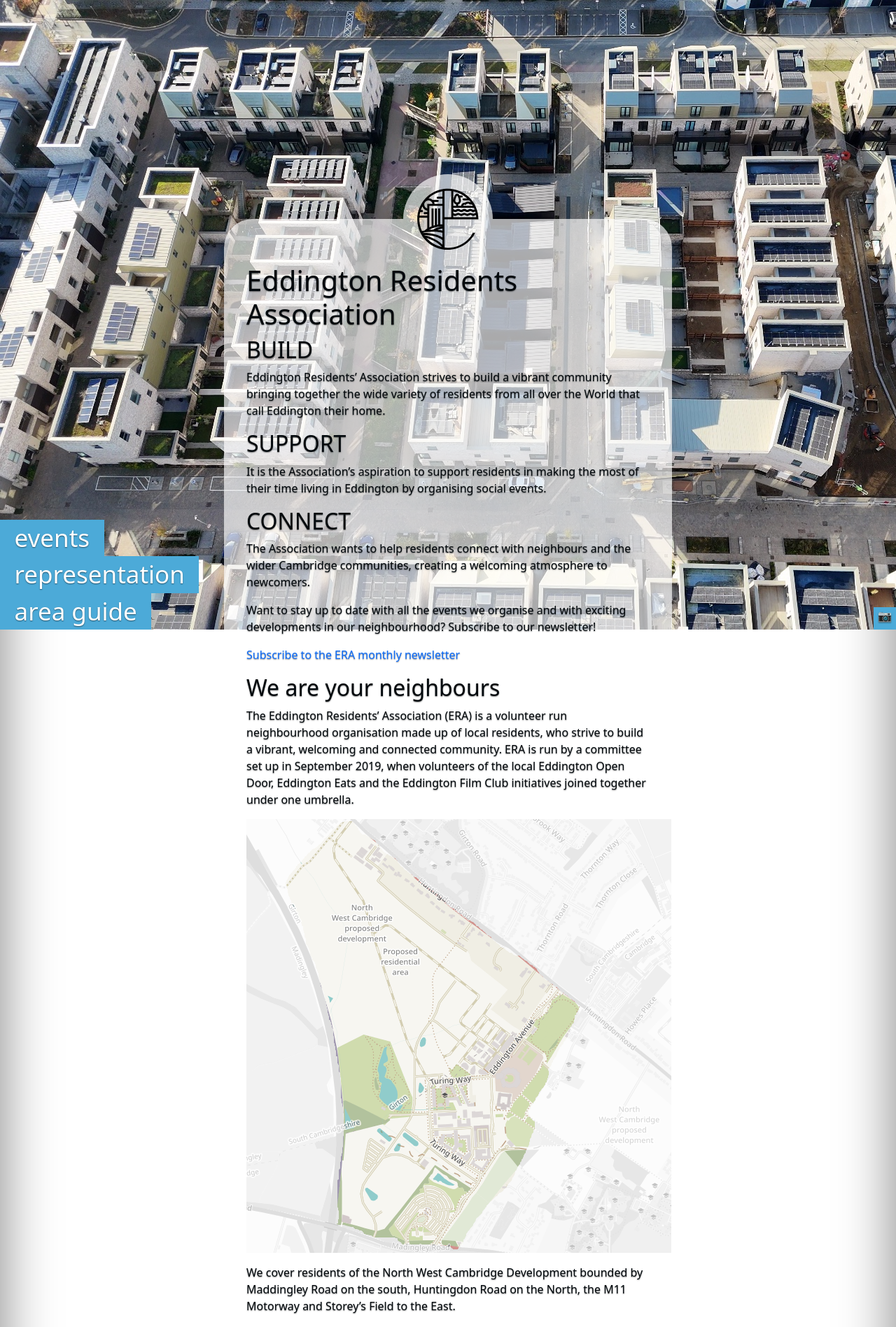
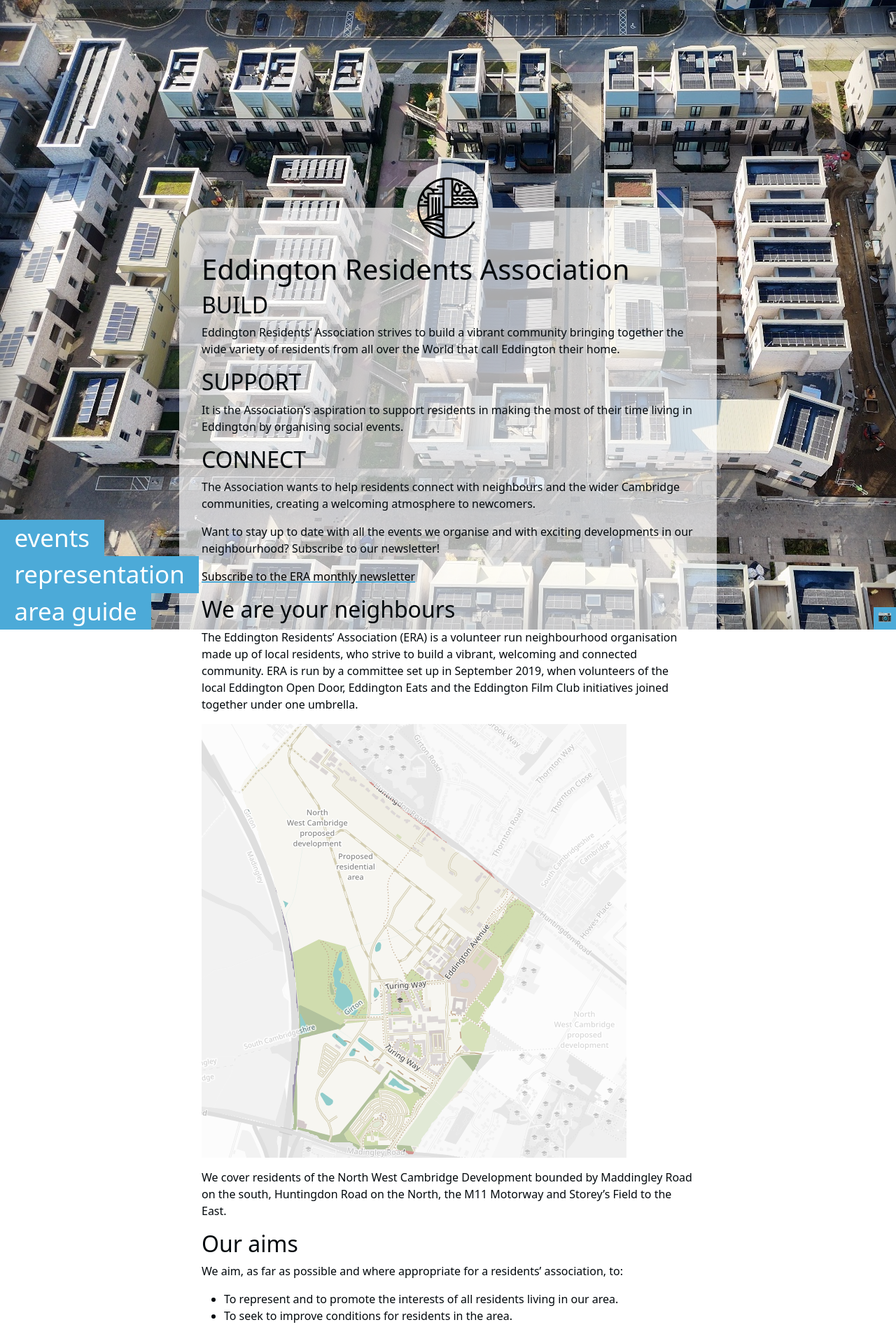
Before and after one commit to pieterdesnerck/website, a Jekyll site: the page built from docs/index.md, in a window 1280 px wide. Shown: the top 1897 px of the page at 70% size. Built offline with Jekyll 4.4.1, drawn with Linux system fonts in a browser that asks for light colours.

Commit message:
strip extraneous template; update bootstrap; small styling fiddle

```diff
--- a/docs/_layouts/default.html
+++ b/docs/_layouts/default.html
@@ -10,80 +10,14 @@
     <meta name="theme-color" media="(prefers-color-scheme: light)" content="cyan" />
     <meta name="theme-color" media="(prefers-color-scheme: dark)" content="black" />
 
-    <link href="https://cdn.jsdelivr.net/npm/bootstrap@5.0.2/dist/css/bootstrap.min.css" rel="stylesheet" integrity="sha384-EVSTQN3/azprG1Anm3QDgpJLIm9Nao0Yz1ztcQTwFspd3yD65VohhpuuCOmLASjC" crossorigin="anonymous">
-    <script src="https://cdn.jsdelivr.net/npm/bootstrap@5.0.2/dist/js/bootstrap.bundle.min.js" integrity="sha384-MrcW6ZMFYlzcLA8Nl+NtUVF0sA7MsXsP1UyJoMp4YLEuNSfAP+JcXn/tWtIaxVXM" crossorigin="anonymous"></script>
+    <link rel="stylesheet" href="https://cdn.jsdelivr.net/npm/bootstrap@5.3.2/dist/css/bootstrap.min.css" integrity="sha384-T3c6CoIi6uLrA9TneNEoa7RxnatzjcDSCmG1MXxSR1GAsXEV/Dwwykc2MPK8M2HN" crossorigin="anonymous">
+    <script src="https://cdn.jsdelivr.net/npm/bootstrap@5.3.3/dist/js/bootstrap.bundle.min.js" integrity="sha384-YvpcrYf0tY3lHB60NNkmXc5s9fDVZLESaAA55NDzOxhy9GkcIdslK1eN7N6jIeHz" crossorigin="anonymous"></script>
 
     <style>
-      .bd-placeholder-img {
-        font-size: 1.125rem;
-        text-anchor: middle;
-        -webkit-user-select: none;
-        -moz-user-select: none;
-        user-select: none;
+      body {
+        background-color: white;
+        padding-bottom: 33vh;
       }
-
-      @media (min-width: 768px) {
-        .bd-placeholder-img-lg {
-          font-size: 3.5rem;
-        }
-      }
-
-      /*
-       * Globals
-       */
-
-
-      /* Custom default button */
-      .btn-secondary,
-      .btn-secondary:hover,
-      .btn-secondary:focus {
-        color: #333;
-        text-shadow: none; /* Prevent inheritance from `body` */
-      }
-
-
-      /*
-       * Base structure
-       */
-
-      body {
-        text-shadow: 0 .05rem .1rem rgba(0, 0, 0, .5);
-        box-shadow: inset 0 0 5rem rgba(0, 0, 0, .5);
-        background-color: white;
-      }
-
-      .cover-container {
-        max-width: 42em;
-      }
-
-
-      /*
-       * Header
-       */
-
-      .nav-masthead .nav-link {
-        padding: .25rem 0;
-        font-weight: 700;
-        color: rgba(255, 255, 255, .5);
-        background-color: transparent;
-        border-bottom: .25rem solid transparent;
-      }
-
-      .nav-masthead .nav-link:hover,
-      .nav-masthead .nav-link:focus {
-        border-bottom-color: rgba(255, 255, 255, .25);
-      }
-
-      .nav-masthead .nav-link + .nav-link {
-        margin-left: 1rem;
-      }
-
-      .nav-masthead .active {
-        color: #fff;
-        border-bottom-color: #fff;
-      }
-
-    a { text-decoration: none;}
 
     :root {
       --menu-dim: 41px;
@@ -92,11 +26,11 @@
     {% assign random_background = site.static_files | where_exp: "x", "x.path contains 'backgrounds/'" | sample %}
     #bg {
       position: fixed;
-      width: 100vw;
-      height: 100vh;
+      top: 0; left: 0; right: 0; bottom: 0;
       background-image: url('{{ site.baseurl }}{{ random_background.path }}');
       background-size: cover;
       background-repeat: no-repeat;
+      box-shadow: inset 0 0 5rem rgba(0, 0, 0, .5);
     }
     #bg-attribution {
       position: fixed;
@@ -146,8 +80,9 @@
 
     main {
       position: relative;
+      width: 60vw;
       z-index: 1;
-      margin: 33vh 0 66vh;
+      margin: 33vh auto 33vh;
       min-height: 100vh;
       background-color: #ffffffaa;
       padding: 4em 2em 6em;
@@ -189,6 +124,18 @@
       border-radius: 50%;
     }
 
+    a { text-decoration: none;}
+    p > a {
+      color: black;
+      display: inline-block;
+      text-decoration: underline 0.1em solid rgba(76, 170, 216, 1);
+      text-decoration-skip-ink: auto;
+    }
+    p > a:hover {
+      text-decoration: underline 0.25em solid rgba(76, 170, 216, 0.5);
+      text-decoration-skip-ink: none;
+    }
+
 
     </style>
     <script>
@@ -208,8 +155,6 @@
       <a href="/representation">representation</a>
       <a href="/area-guide">area guide</a>
     </nav>
-    <div class="cover-container d-flex w-100 h-100 p-3 mx-auto flex-column">
-
     <main class="">
       <a class="logo" href="/"><img src="images/logo.svg" /></a>
       <h1>{{ page.title }}</h1>
@@ -219,9 +164,5 @@
       <br>
       <p>This site is open source. <a href="{{ site.github.repository_url }}/tree/main/docs/{{ page.path }}">Contribute to this page</a>.</p>
     </main>
-
-    </div>
-
-
   </body>
 </html>
```
Lines whose indentation alone changed are shown as unchanged.
